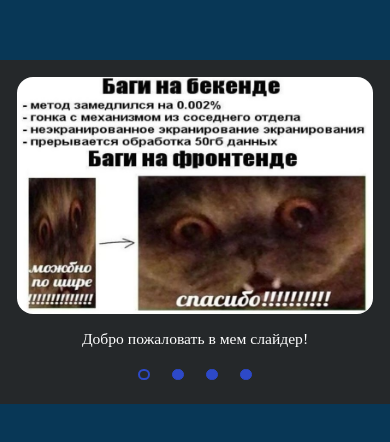
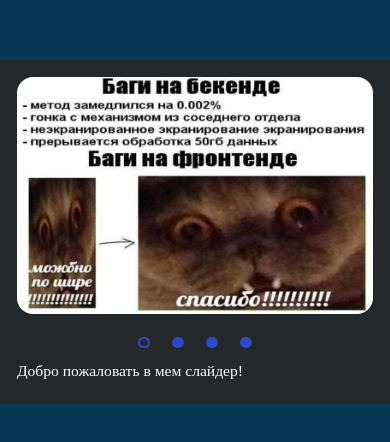
Before and after one commit to darianebogina/cssMemeSlider, a plain HTML site: page cssMemeSlider/index.html in a window 390 px wide. Shown: the part 190-632 px from the top of the page. Drawn offline with Linux system fonts and the light colour scheme.

Commit message:
fix: change the order of elements in the mobile v (Sun, Sep 15, 2024 10:34:46 AM)

```diff
--- a/cssMemeSlider/style.css
+++ b/cssMemeSlider/style.css
@@ -161,6 +161,7 @@ input {
     }
 
     .slides {
+        order: 1;
         width: 400%;
     }
 
@@ -175,15 +176,20 @@ input {
     }
 
     .bottom {
+        order: 2;
         flex-direction: column;
         padding: 1vh;
     }
 
     .texts {
+        order: 4;
         display: flex;
-        justify-content: center;
+        justify-content: flex-start;
         text-align: center;
-        padding: 0.5rem;
+        margin: 0;
+        padding: 0;
+        padding-top: 1rem;
+        padding-bottom: 1rem;
     }
 
     .text {
@@ -191,10 +197,14 @@ input {
     }
 
     .controls {
+        order: 3;
+        margin: 0;
+        padding: 0;
+        display: flex;
         justify-content: center;
         align-items: center;
         gap: 1rem;
-        margin-top: 1rem;
+        /* margin-top: 1rem; */
     }
     .controls > label span{
         height: 3vw;
```
